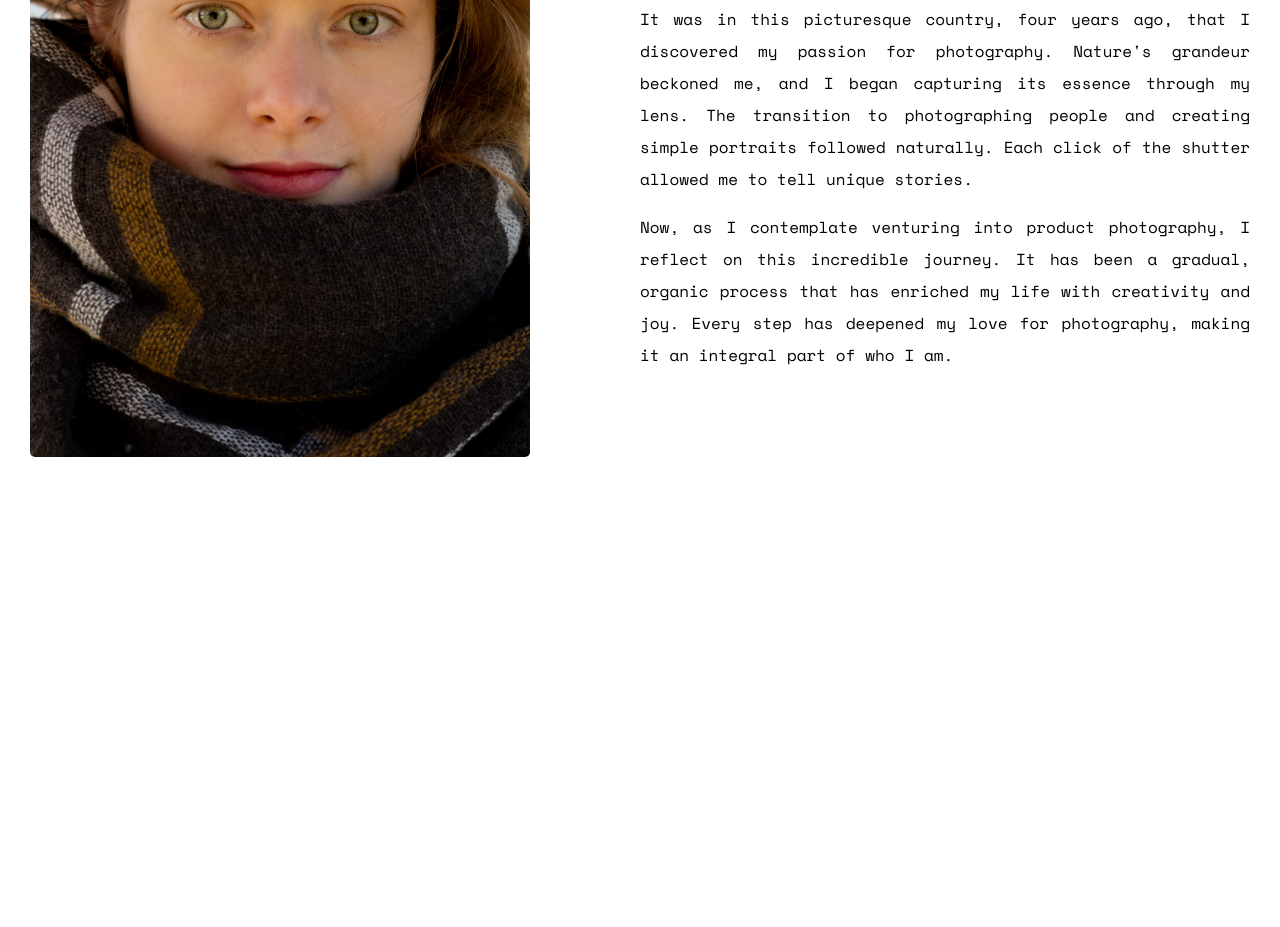
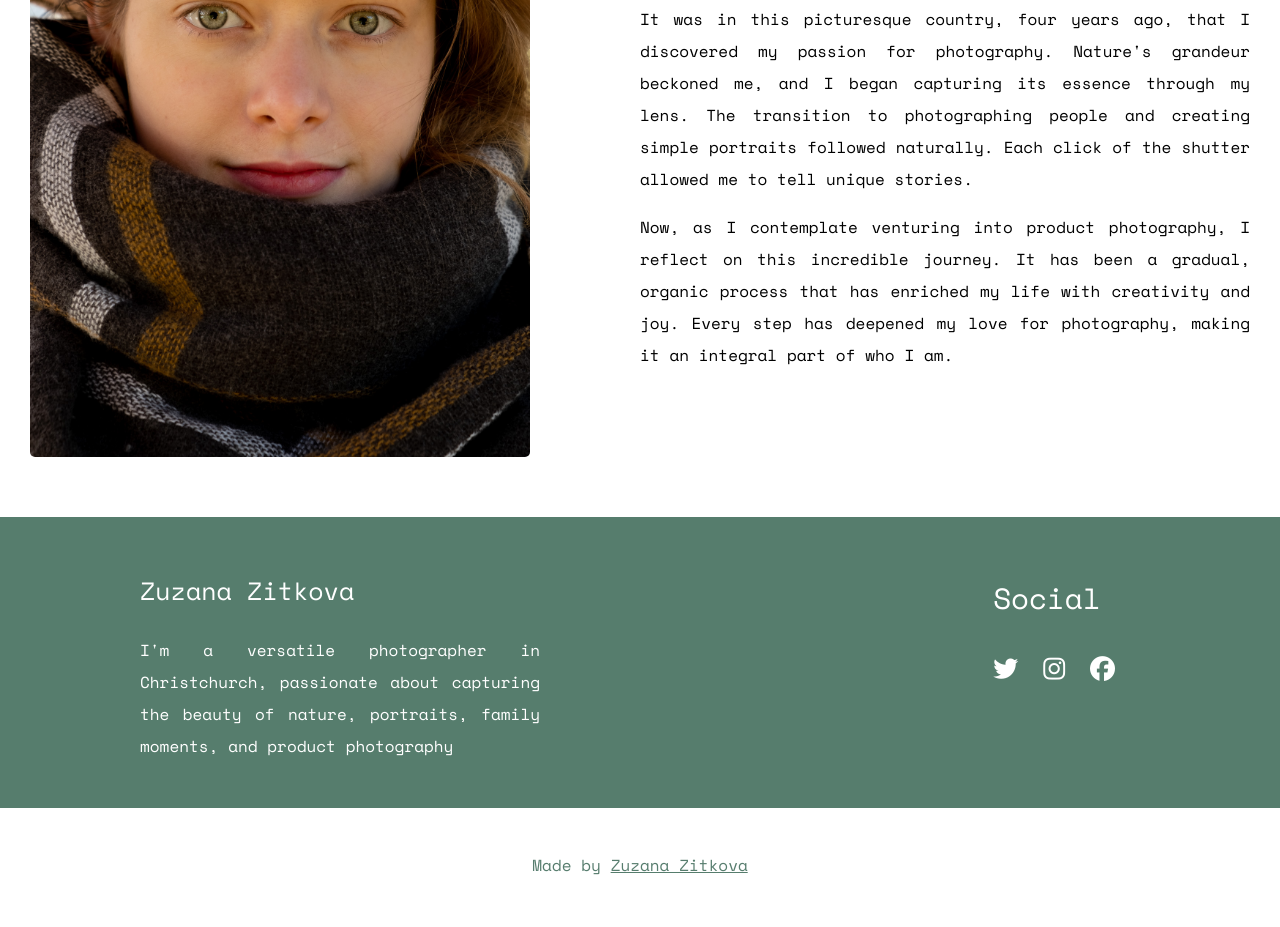
Before and after one commit to ZuzanaZitkova/PhotographyPortfolio, a plain HTML site: page about.html in a window 1280 px wide. Shown: the part 593-1520 px from the top of the page. Before the commit the page ends 1080 px from the top, so only its background shows below. Drawn offline with nearby package versions, Linux system fonts and the light colour scheme; a web font is replaced by a local one.

Commit message:
added footer to about page with styling

```diff
--- a/about.html
+++ b/about.html
@@ -85,6 +85,55 @@
           </div>
         </div>
       </section>
+
+      <footer>
+        <div class="footer-section">
+          <div class="footer-introduce">
+            <div class="footer-heading">
+              <h3 class="secondary-footer_heading">Zuzana Zitkova</h3>
+            </div>
+            <div class="footer-text">
+              <p class="primary-text-footer">
+                I'm a versatile photographer in Christchurch, passionate about
+                capturing the beauty of nature, portraits, family moments, and
+                product photography
+              </p>
+            </div>
+          </div>
+          <div class="be-social">
+            <div class="footer-heading">
+              <h3 class="main-footer_heading">Social</h3>
+            </div>
+            <div class="social-links">
+              <div class="be-social">
+                <a href="https://twitter.com/ZuzkiZitek" target="blank"
+                  ><i class="fa-brands fa-twitter" style="color: white"></i
+                ></a>
+              </div>
+              <div class="be-social">
+                <a href="https://www.instagram.com/zuzkiphoto/" target="blank"
+                  ><i class="fa-brands fa-instagram" style="color: white"></i
+                ></a>
+              </div>
+              <div class="be-social">
+                <a
+                  href="https://www.facebook.com/profile.php?id=100005268407466"
+                  target="blank"
+                  ><i class="fa-brands fa-facebook" style="color: white"></i
+                ></a>
+              </div>
+            </div>
+          </div>
+        </div>
+        <div class="secondary-footer-section">
+          <p class="brand">
+            Made by
+            <a href="https://github.com/ZuzanaZitkova" target="blank"
+              >Zuzana Zitkova</a
+            >
+          </p>
+        </div>
+      </footer>
     </body>
   </html>
 </html>
--- a/styles/styles-about.css
+++ b/styles/styles-about.css
@@ -90,3 +90,69 @@ body {
   line-height: 2;
   font-size: 16px;
 }
+
+footer {
+  margin-top: 30px;
+  background-color: rgba(14, 69, 47, 0.698);
+  font-family: 'Space Mono', monospace;
+  font-weight: 300;
+}
+
+.main-footer_heading {
+  font-family: 'Space Mono', monospace;
+  font-weight: 300;
+}
+.footer-section {
+  display: flex;
+  justify-content: space-between;
+  margin: auto;
+  max-width: 1000px;
+  padding: 30px 0 30px 0px;
+  color: white;
+}
+.secondary-footer_heading {
+  font-weight: 300;
+  font-size: 25px;
+}
+
+.footer-introduce {
+  width: 40%;
+  display: block;
+}
+.primary-text-footer {
+  line-height: 2;
+  font-size: 16px;
+  text-align: justify;
+}
+
+.be-social {
+  display: block;
+  font-size: 25px;
+}
+.social-links {
+  display: flex;
+  align-items: center;
+  padding: 0;
+}
+
+.social-links a {
+  padding: 0px 25px 0px 0px;
+}
+
+/*styling of secondary-footer*/
+
+.secondary-footer-section {
+  background-color: white;
+  color: rgba(14, 69, 47, 0.698);
+  display: block;
+  text-align: center;
+  padding: 30px;
+}
+.brand {
+  max-width: 1100px;
+  padding: 15px 0px 20px 0;
+  margin: 0 auto;
+}
+.brand a {
+  color: rgba(14, 69, 47, 0.698);
+}
```
